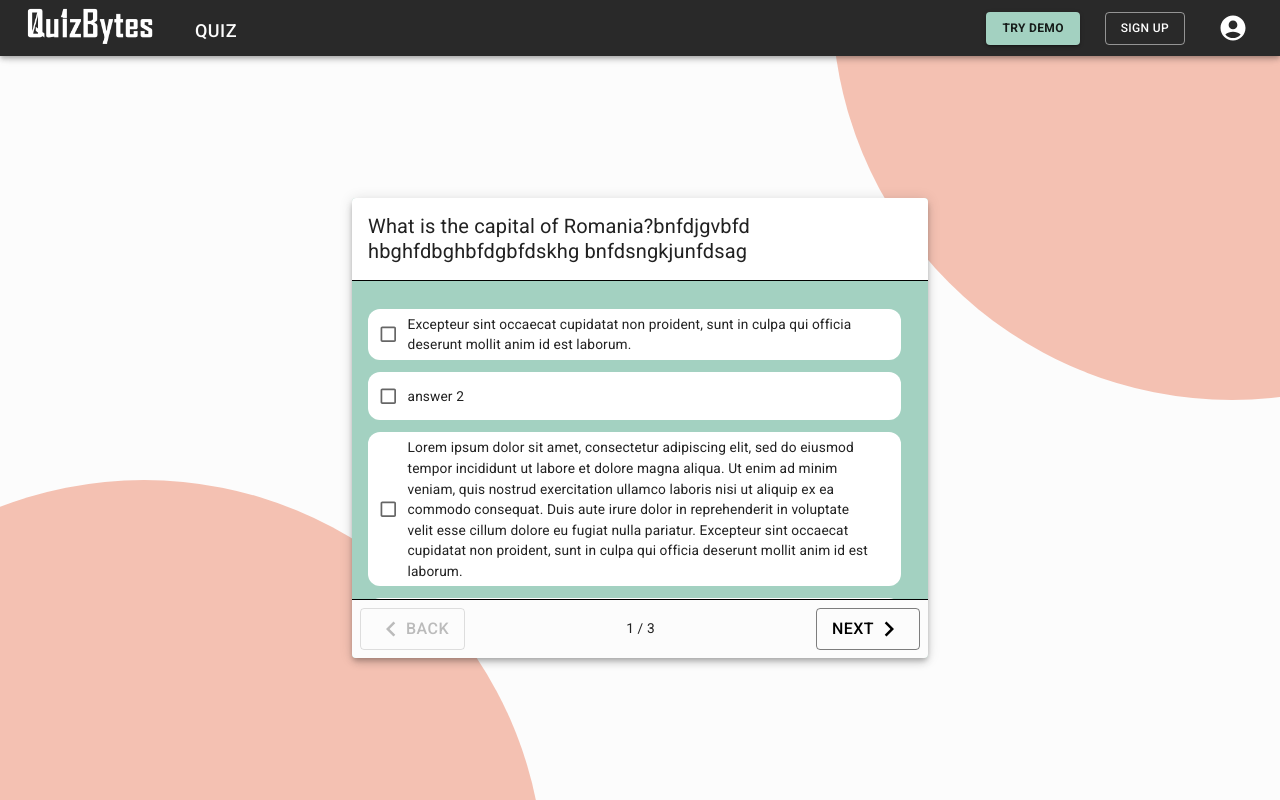
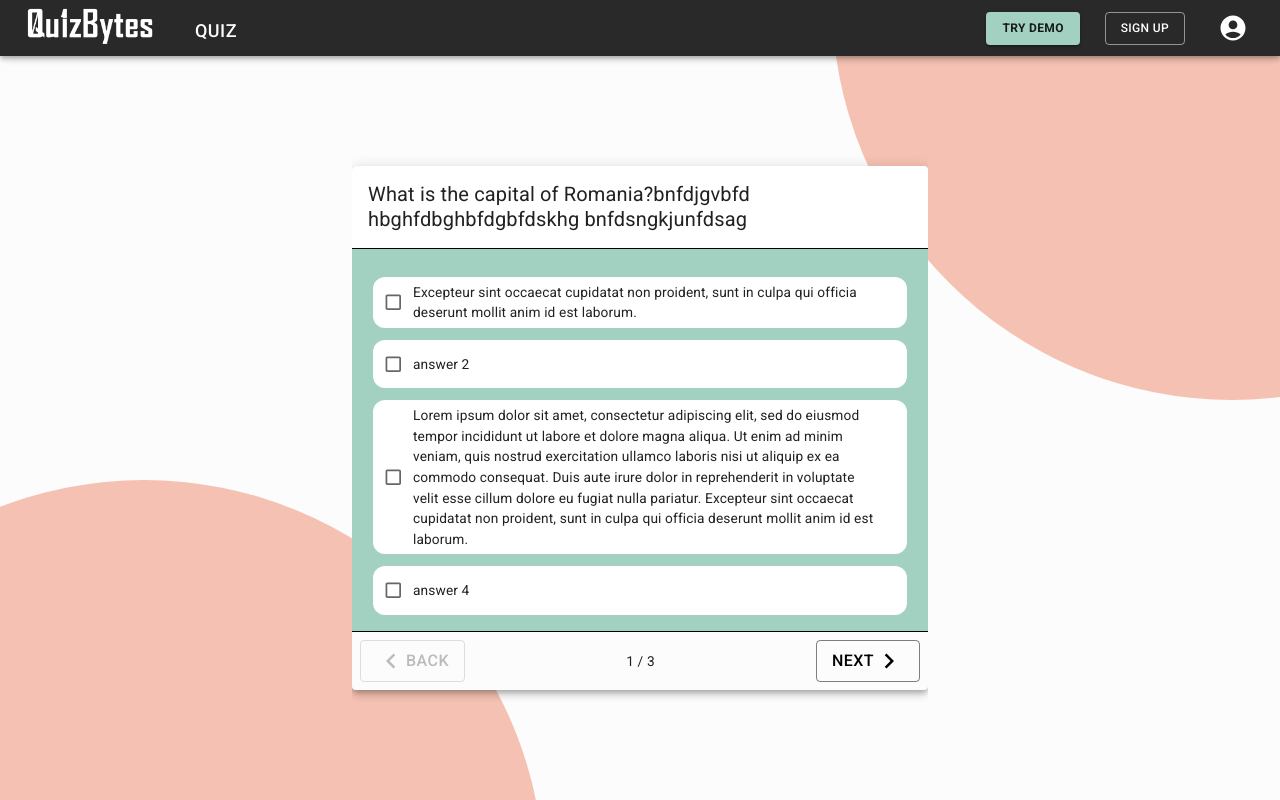
Before and after one commit to Ted2121/QuizBytesClient, a React (Vite) app in the folder quizbytesclient/: page / in a window 1280 px wide. Built offline with nearby package versions, Linux system fonts and the light colour scheme.

Commit message:
The quizState object representing the quiz to be submitted is built properly from user answers. Added logic to verify the answers client side for demo only

```diff
--- a/quizbytesclient/src/App.jsx
+++ b/quizbytesclient/src/App.jsx
@@ -25,7 +25,7 @@ function App() {
     <ColorModeContext.Provider value={colorMode}>
       <ThemeProvider theme={theme}>
         <CssBaseline />
-        <Box sx={{ display: 'flex', flexDirection: 'column', minHeight: '100vh' }}>
+        <Box sx={{ display: 'flex', flexDirection: 'column', minHeight: '100vh', overflow:'auto', height:'auto' }}>
           <Navbar />
           <Box
             className='main'
@@ -35,7 +35,9 @@ function App() {
               marginTop: navbarHeight,
               minHeight: '100%',
               minWidth: '100%',
-              justifyContent: 'center'
+              justifyContent: 'center',
+              overflow:'auto',
+              height:'auto'
             }}>
             <Routes>
               <Route path='/' element={<RouteLayout />}>
--- a/quizbytesclient/src/data/demoQuestions.js
+++ b/quizbytesclient/src/data/demoQuestions.js
@@ -6,7 +6,8 @@ const demoQuiz = {
             course: "World Capitals",
             chapter: "European Capitals",
             difficultyLevel: 1,
-            possibleAnswers: ["Excepteur sint occaecat cupidatat non proident, sunt in culpa qui officia deserunt mollit anim id est laborum.", "answer 2", "Lorem ipsum dolor sit amet, consectetur adipiscing elit, sed do eiusmod tempor incididunt ut labore et dolore magna aliqua. Ut enim ad minim veniam, quis nostrud exercitation ullamco laboris nisi ut aliquip ex ea commodo consequat. Duis aute irure dolor in reprehenderit in voluptate velit esse cillum dolore eu fugiat nulla pariatur. Excepteur sint occaecat cupidatat non proident, sunt in culpa qui officia deserunt mollit anim id est laborum.", "answer 4"]
+            possibleAnswers: ["Excepteur sint occaecat cupidatat non proident, sunt in culpa qui officia deserunt mollit anim id est laborum.", "answer 2", "Lorem ipsum dolor sit amet, consectetur adipiscing elit, sed do eiusmod tempor incididunt ut labore et dolore magna aliqua. Ut enim ad minim veniam, quis nostrud exercitation ullamco laboris nisi ut aliquip ex ea commodo consequat. Duis aute irure dolor in reprehenderit in voluptate velit esse cillum dolore eu fugiat nulla pariatur. Excepteur sint occaecat cupidatat non proident, sunt in culpa qui officia deserunt mollit anim id est laborum.", "answer 4"],
+            correctAnswers: ["answer 2", "answer 4"]
         },
         {
             id: "1",
@@ -14,7 +15,8 @@ const demoQuiz = {
             course: "World Capitals",
             chapter: "European Capitals",
             difficultyLevel: 1,
-            possibleAnswers: ["answer 1", "answer 2", "answer 3", "answer 4"]
+            possibleAnswers: ["answer 1", "answer 2", "answer 3", "answer 4"],
+            correctAnswers: ["answer 1", "answer 2"]
         },
         {
             id: "2",
@@ -22,7 +24,8 @@ const demoQuiz = {
             course: "World Capitals",
             chapter: "European Capitals",
             difficultyLevel: 1,
-            possibleAnswers: ["answer 1", "answer 2", "answer 3", "answer 4"]
+            possibleAnswers: ["answer 1", "answer 2", "answer 3", "answer 4"],
+            correctAnswers: ["answer 3"]
         },
 
 
--- a/quizbytesclient/src/layouts/AnswerGroup.jsx
+++ b/quizbytesclient/src/layouts/AnswerGroup.jsx
@@ -31,7 +31,7 @@ function AnswerGroup({ question, submittedAnswers, setSubmittedAnswers }) {
   };
 
   return (
-    <FormGroup sx={{ width: '100%' }}>
+    <FormGroup sx={{ width: '100%', alignItems:'center' }}>
       {question.possibleAnswers.map((item, index) => (
         <Answer
           key={index}
--- a/quizbytesclient/src/layouts/BuiltQuiz.jsx
+++ b/quizbytesclient/src/layouts/BuiltQuiz.jsx
@@ -9,8 +9,12 @@ import KeyboardArrowLeft from '@mui/icons-material/KeyboardArrowLeft';
 import KeyboardArrowRight from '@mui/icons-material/KeyboardArrowRight';
 import AnswerGroup from './AnswerGroup';
 
-function BuiltQuiz({ data, onSubmit, setQuizState}) {
+function BuiltQuiz({ data, onSubmit }) {
     const [activeStep, setActiveStep] = React.useState(0);
+    const [quizState, setQuizState] = React.useState({
+        clientSubmitTime: "",
+        submittedAnswers: []
+    });
     const theme = useTheme();
     const steps = data.questions;
     const maxSteps = steps.length;
@@ -33,13 +37,36 @@ function BuiltQuiz({ data, onSubmit, setQuizState}) {
     };
 
     const handleOnSubmit = () => {
-        // TODO update quizState object's clientSubmitTime
-        // call the callback function onSubmit
-    }
+        const updatedQuizState = {
+            ...quizState,
+            clientSubmitTime: getCurrentUtcTime(),
+            submittedAnswers: submittedAnswers,
+        };
 
-    const handleUpdateSelectedAnswers = () => {
-        //TODO  update quizState logic
-    }
+        onSubmit(updatedQuizState);
+    };
+
+    // const handleUpdateSelectedAnswers = () => {
+    //     setQuizState((prevQuizState) => ({
+    //       ...prevQuizState,
+    //       submittedAnswers: submittedAnswers
+    //     }));
+    //   };
+
+    //   const handleUpdateClientSubmitTime = () => {
+    //     const clientSubmitTime = getCurrentUtcTime();
+    //     setQuizState((prevQuizState) => ({
+    //         ...prevQuizState,
+    //         clientSubmitTime: clientSubmitTime
+    //     }));
+    //   };
+
+    const getCurrentUtcTime = () => {
+        const now = new Date();
+        const utcTime = now.toISOString();
+
+        return utcTime;
+    };
 
     const stepperNextButton = (
         <Button
@@ -68,7 +95,7 @@ function BuiltQuiz({ data, onSubmit, setQuizState}) {
         <Button color='black'
             variant='outlined'
             size="medium"
-        onClick={onSubmit}
+            onClick={handleOnSubmit}
             sx={{
                 fontSize: '1rem',
                 '&:hover': {
@@ -87,7 +114,7 @@ function BuiltQuiz({ data, onSubmit, setQuizState}) {
             justifyContent: 'center'
         }}>
             {currentQuestion ? (
-                <AnswerGroup question={currentQuestion} submittedAnswers={submittedAnswers} setSubmittedAnswers={setSubmittedAnswers}/>
+                <AnswerGroup question={currentQuestion} submittedAnswers={submittedAnswers} setSubmittedAnswers={setSubmittedAnswers} />
             ) : (
                 <p>No possible answers available.</p>
             )}
@@ -100,7 +127,7 @@ function BuiltQuiz({ data, onSubmit, setQuizState}) {
             sx={{
                 width: { xs: '85vw', sm: '70vw', md: '55vw', lg: '45vw', xl: '38vw', xxl: '20vw' },
                 height: 'auto',
-                maxHeight: { xs: '70vh' },
+                maxHeight: { xs: '83vh' },
                 bgcolor: 'primary.main',
                 overflow: 'hidden',
             }}>
@@ -113,12 +140,10 @@ function BuiltQuiz({ data, onSubmit, setQuizState}) {
                     height: 'auto',
                     p: 2,
 
-                }}
-            >
+                }}>
                 <Typography
                     variant='h4'
-                    component='h4'
-                >
+                    component='h4'>
                     {steps[activeStep].text}</Typography>
             </Paper>
             <Box
@@ -126,7 +151,7 @@ function BuiltQuiz({ data, onSubmit, setQuizState}) {
                     height: 'auto',
                     maxWidth: '100%',
                     p: 2,
-                    maxHeight: '40vh',
+                    maxHeight: '49vh',
                     overflow: 'auto',
                     borderTop: '1px solid black',
                     borderBottom: '1px solid black',
@@ -153,8 +178,7 @@ function BuiltQuiz({ data, onSubmit, setQuizState}) {
                             '&:hover': {
                                 backgroundColor: 'secondary.light'
                             },
-                        }}
-                    >
+                        }}>
                         {theme.direction === 'rtl' ? (
                             <KeyboardArrowRight fontSize='large' />
                         ) : (
@@ -162,9 +186,7 @@ function BuiltQuiz({ data, onSubmit, setQuizState}) {
                         )}
                         Back
                     </Button>
-                }
-
-            />
+                } />
         </Paper>
     );
 }
--- a/quizbytesclient/src/pages/Demo.jsx
+++ b/quizbytesclient/src/pages/Demo.jsx
@@ -6,22 +6,21 @@ import { Box } from '@mui/material';
 const data = demoQuiz;
 
 function Demo() {
-  const[quizState, setQuizState] = useState(null);
 
-  const handleQuizSubmit = () => {
+
+  const handleQuizSubmit = (data, quizState) => {
     // TODO submit logic
     // verify correct answers
+    verifyQuizAnswers(quizState);
     // show the result screen with the corrected quiz
+    console.log(quizState);
   }
 
-  const setDifficultyLevel = () => {
-    // TODO set the difficulty level to that of the questions in data
-    // call this method in the handleQuizSubmit method before verifying the correct answers
-  }
+
 
   return (
-    <Box sx={{display:'flex', alignItems:'center'}}>
-      <BuiltQuiz data={data} onSubmit={handleQuizSubmit} setQuizState={setQuizState}/>
+    <Box sx={{display:'flex', alignItems:'center', overflow:'auto', }}>
+      <BuiltQuiz data={data} onSubmit={handleQuizSubmit} />
 
     </Box>
   )
--- a/quizbytesclient/src/theme.js
+++ b/quizbytesclient/src/theme.js
@@ -144,7 +144,8 @@ export const themeSettings = (mode) => {
         },
         breakpoints: {
             values: {
-                xs: 0,
+                xxs:0,
+                xs: 290,
                 sm: 464,
                 md: 900,
                 lg: 1200,
```
Also changed, not shown: quizbytesclient/src/service/demoQuizVerifier.js (added, +34 -0 lines). Lines whose indentation alone changed are shown as unchanged.
